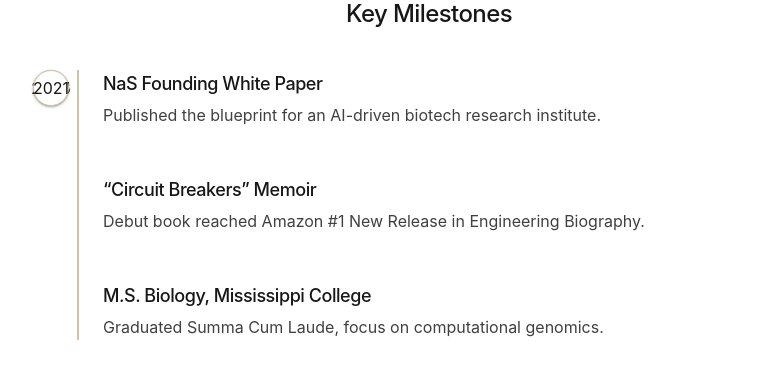
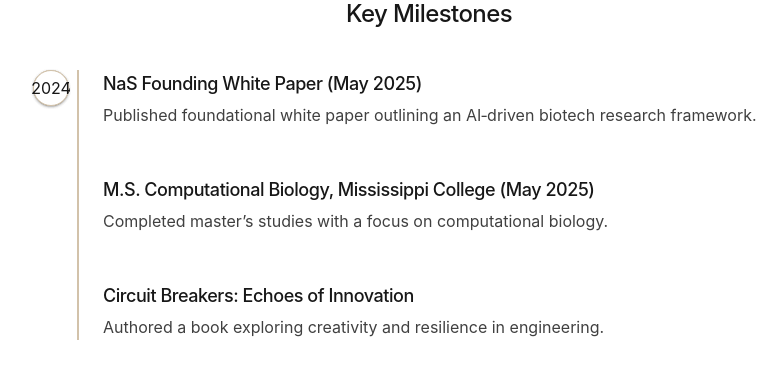
Before and after one commit to AGuyNamedDJ/Personal-Website, a Next.js app: page /about in a window 1280 px wide. Shown: the part 862-1240 px from the top of the page, without its empty margins (211-994 px from the left). Built offline with nearby package versions, Linux system fonts and the light colour scheme.

Commit message:
chore(about): update timeline entries with correct dates and descriptions

```diff
--- a/src/app/about/page.jsx
+++ b/src/app/about/page.jsx
@@ -56,19 +56,19 @@ export default function AboutPage() {
           {[
             {
               year: 2025,
-              title: "NaS Founding White Paper",
-              desc: "Published the blueprint for an AI-driven biotech research institute.",
+              title: "NaS Founding White Paper (May 2025)",
+              desc: "Published foundational white paper outlining an AI‑driven biotech research framework."
             },
             {
-              year: 2023,
-              title: "“Circuit Breakers” Memoir",
-              desc: "Debut book reached Amazon #1 New Release in Engineering Biography.",
+              year: 2025,
+              title: "M.S. Computational Biology, Mississippi College (May 2025)",
+              desc: "Completed master’s studies with a focus on computational biology."
             },
             {
-              year: 2021,
-              title: "M.S. Biology, Mississippi College",
-              desc: "Graduated Summa Cum Laude, focus on computational genomics.",
-            },
+              year: 2024,
+              title: "Circuit Breakers: Echoes of Innovation",
+              desc: "Authored a book exploring creativity and resilience in engineering."
+            }
           ].map((m) => (
             <li key={m.year} className="ml-6">
               <span className="absolute -left-[46px] top-0 inline-flex h-9 w-9 items-center justify-center rounded-full bg-white border border-[#D2C2AA] shadow">
```
